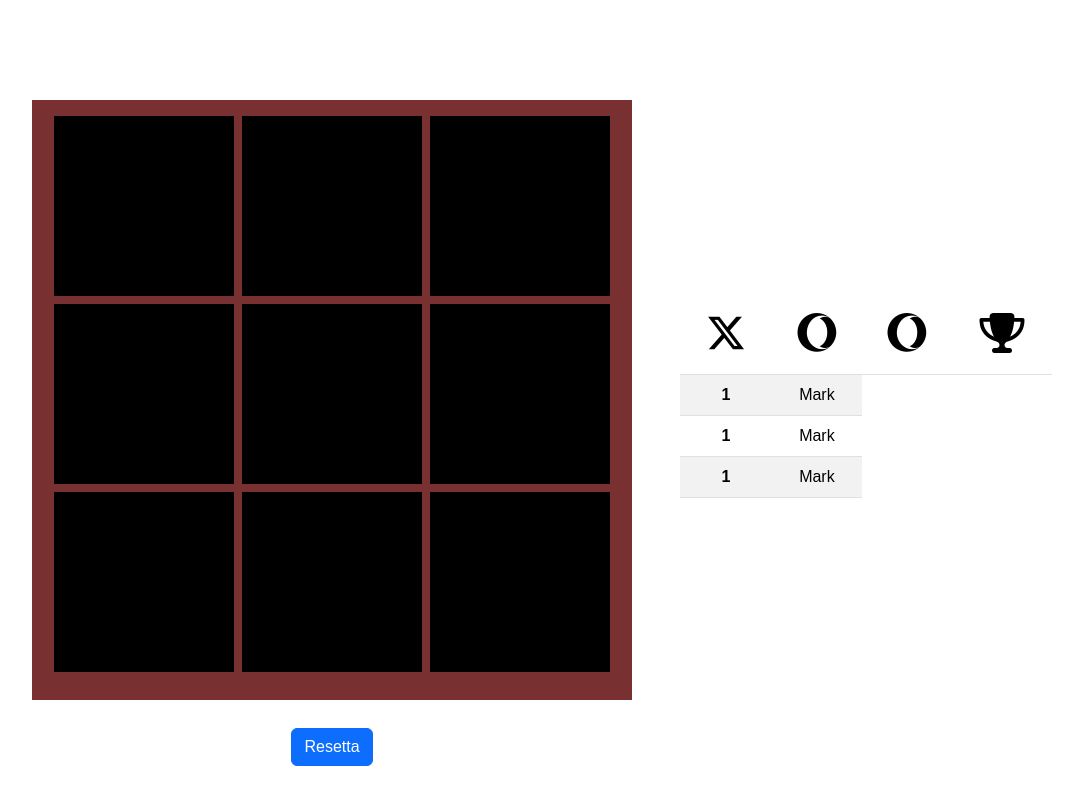
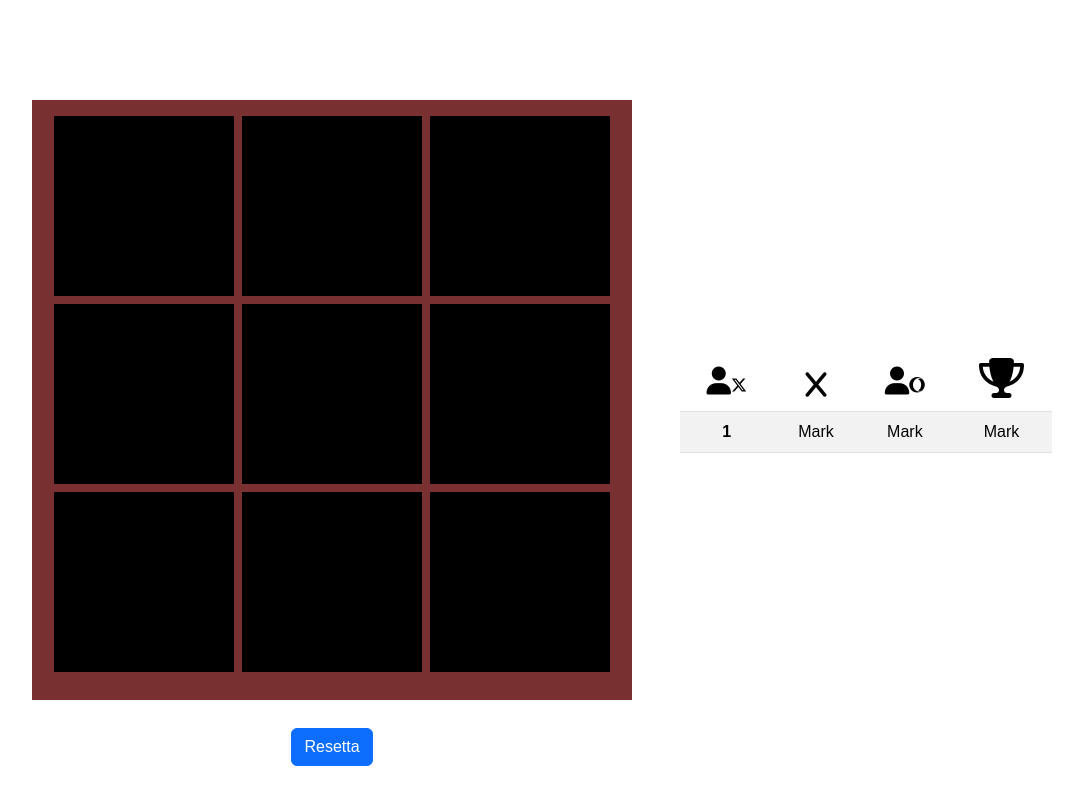
Before and after one commit to claudiopatti/Tris-with-Dave, a Vue app: page / in a window 1280 px wide. Shown: the whole page, without its empty margins (98-1181 px from the left). Built offline with nearby package versions, Linux system fonts and the light colour scheme.

Commit message:
aggiornato table

```diff
--- a/src/components/HelloWorld.vue
+++ b/src/components/HelloWorld.vue
@@ -221,23 +221,17 @@ export default {
             <table class="table table-striped table-hover text-center">
                 <thead>
                     <tr>
-                        <th scope="col"><h1><i class="fa-brands fa-x-twitter"></i></h1></th>
-                        <th scope="col"><h1><i class="fa-brands fa-opera"></i></h1></th>
-                        <th scope="col"><h1><i class="fa-brands fa-opera"></i></h1></th>
-                        <th scope="col"><h1><i class="fa-solid fa-trophy"></i></h1></th>
+                        <th scope="col" class=""><span class="fs-3"><i class="fa-solid fa-user"></i></span><span class="fs-6"><i class="fa-brands fa-x-twitter"></i></span></th>
+                        <th scope="col"><h3 class="mb-0"><i class="fa-brands fa-x"></i></h3></th>
+                        <th scope="col" class=""><span class="fs-3"><i class="fa-solid fa-user"></i></span><span class="fs-6"><i class="fa-brands fa-opera"></i></span></th>
+                        <th scope="col"><h1 class="mb-0"><i class="fa-solid fa-trophy"></i></h1></th>
                     </tr>
                 </thead>
                 <tbody>
                     <tr>
                         <th scope="row">1</th>
                         <td>Mark</td>
-                    </tr>
-                    <tr>
-                        <th scope="row">1</th>
                         <td>Mark</td>
-                    </tr>
-                    <tr>
-                        <th scope="row">1</th>
                         <td>Mark</td>
                     </tr>
                 </tbody>
```
